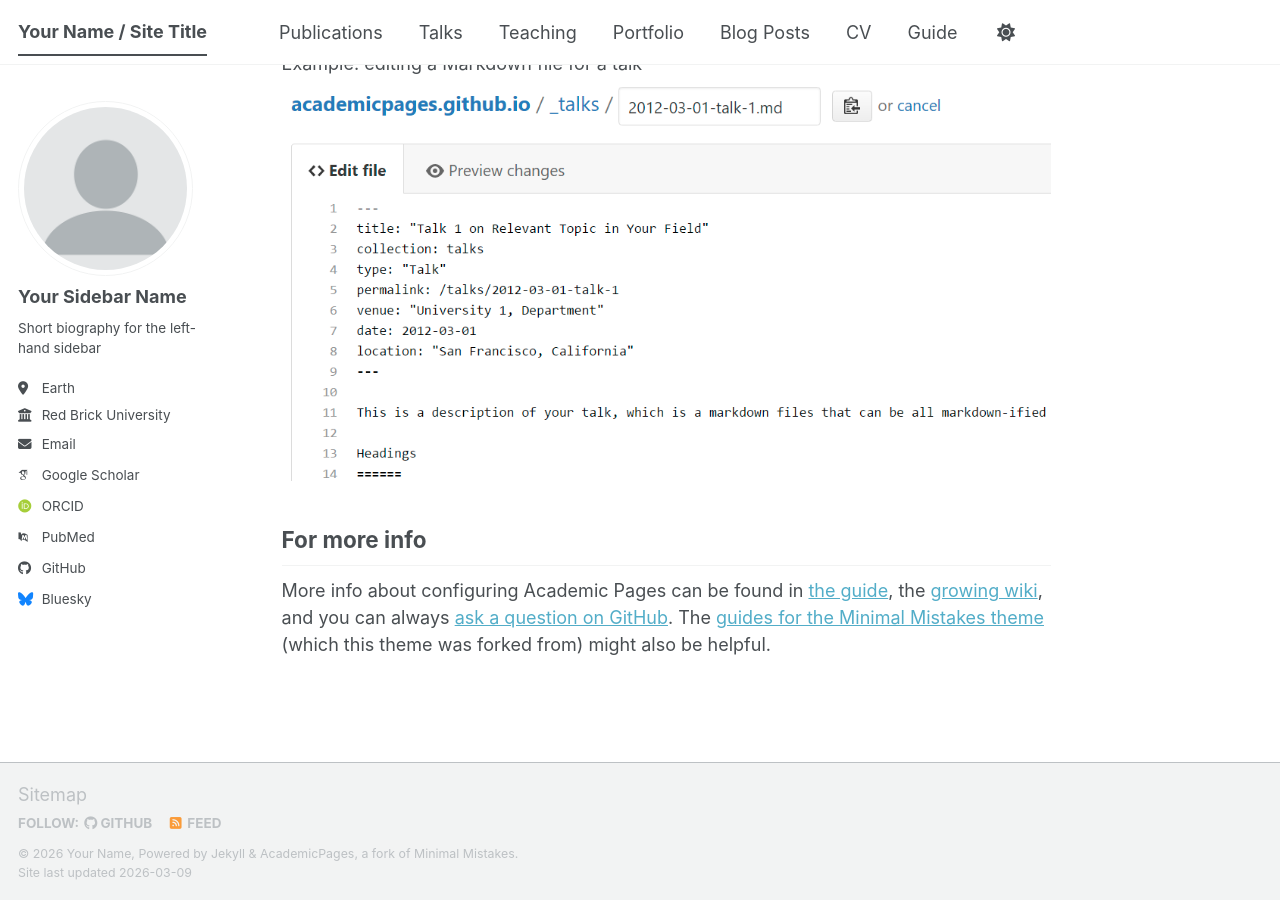
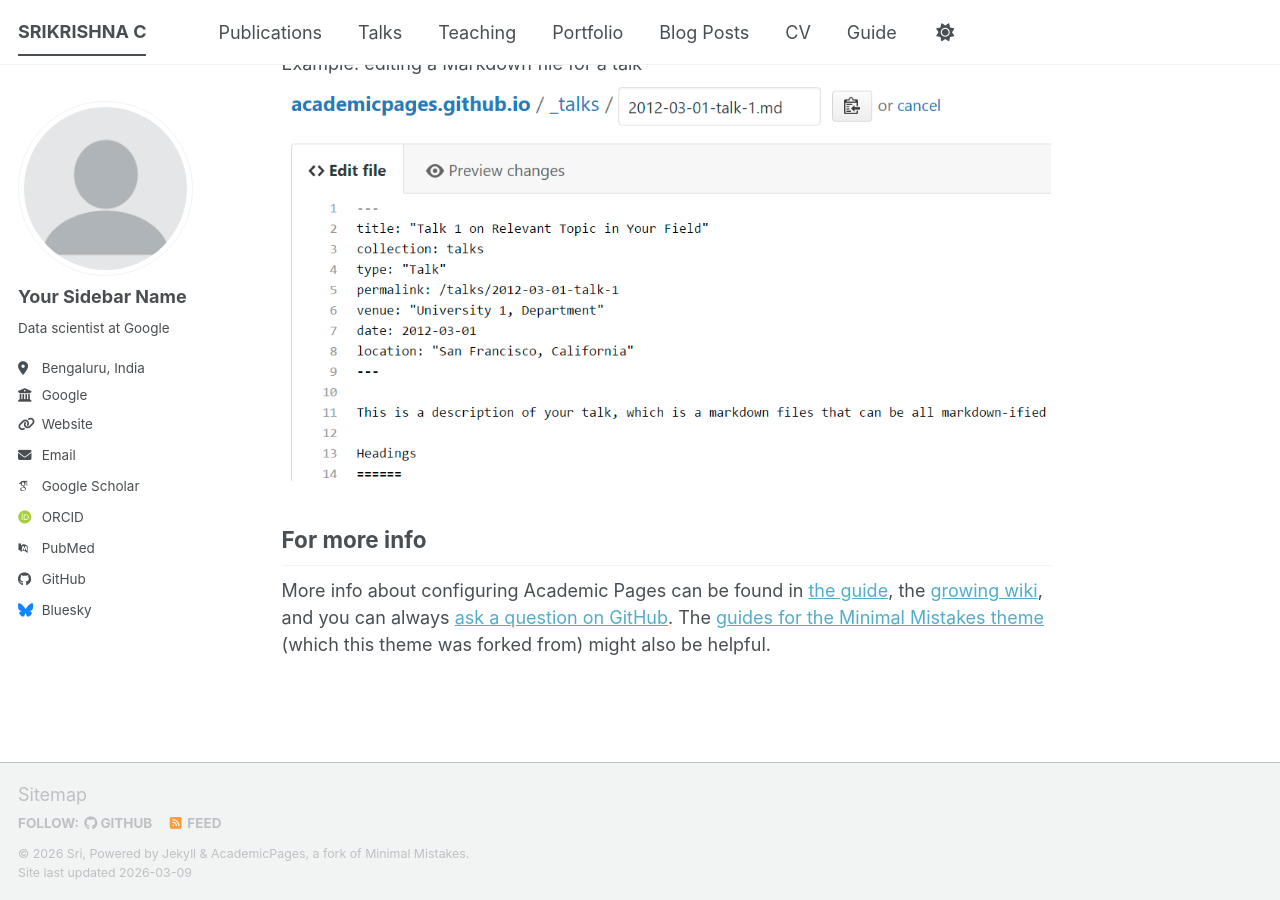
Before and after one commit to qwerty250894/srikrishnac.github.io, a Jekyll site: the page built from _pages/about.md, in a window 1280 px wide and 900 px high, scrolled down 2720 px. Built offline with Jekyll 4.4.1, drawn with Linux system fonts in a browser that asks for light colours; some web fonts are replaced; a script bundle is joined from its source files by our own code; library files that are not in the unit come from our copies.

Commit message:
Update _config.yml

```diff
--- a/_config.yml
+++ b/_config.yml
@@ -9,11 +9,11 @@
 # Basic Site Settings
 locale                   : "en-US"
 site_theme               : "default" # The available themes options are "default", "air", "sunrise", "mint", "dirt" and "contrast"
-title                    : "Your Name / Site Title"
+title                    : "SRIKRISHNA C"
 title_separator          : "-"
-name                     : &name "Your Name"
-description              : &description "Your Name's academic portfolio"   # Update this with a general description of your site, this is the default if not overridden by a page
-url                      : https://academicpages.github.io # The base hostname & protocol for your site e.g. "https://[your GitHub username].github.io",
+name                     : &name "Sri"
+description              : &description "Ola! This is Sri"   # Update this with a general description of your site, this is the default if not overridden by a page
+url                      : https://srikrishnac.github.io # The base hostname & protocol for your site e.g. "https://[your GitHub username].github.io",
                                                            # or if you already have some other page hosted on Github then use "https://[your GitHub username].github.io/[Your Repo Name]"
 baseurl                  : "" # the subpath of your site, e.g. "/blog"
 repository               : "academicpages/academicpages.github.io"
@@ -25,12 +25,12 @@ author:
   # Biographic information
   avatar           : "profile.png"
   name             : "Your Sidebar Name"
-  pronouns         : # example: "she/her"
-  bio              : "Short biography for the left-hand sidebar"
-  location         : "Earth"
-  employer         : "Red Brick University"
-  uri              : # URL
-  email            : "none@example.org"
+  pronouns         : # example: "he/him"
+  bio              : "Data scientist at Google"
+  location         : "Bengaluru, India"
+  employer         : "Google"
+  uri              : https://www.linkedin.com/in/sri-krishna-chilakamarri/
+  email            : "krishnachilakamari@gmail.com"
 
   # Academic websites
   academia         : # URL
```
